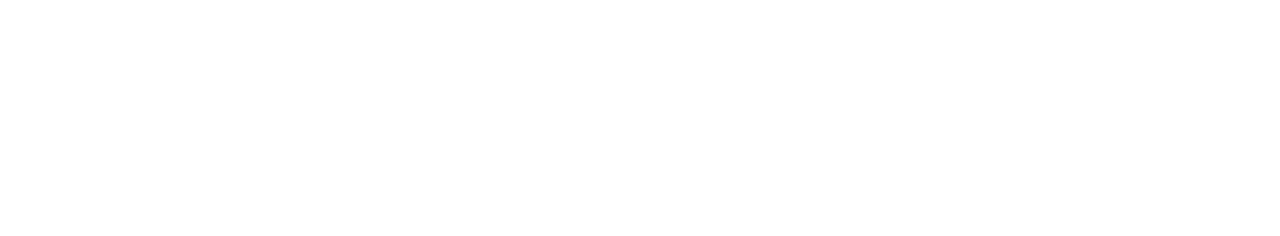
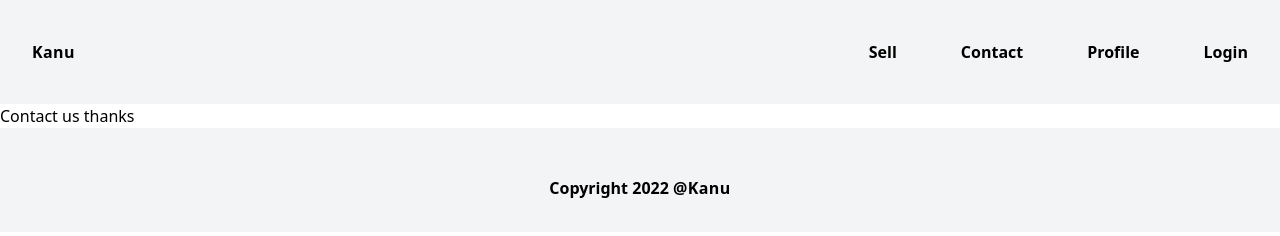
Before and after one commit to Niran-Chan/Kanu, a Gatsby site: page /contact in a window 1280 px wide. Built offline with nearby package versions, Linux system fonts and the light colour scheme; Gatsby itself is replaced by a stand-in of ours.

Commit message:
Fixing simple layout issues

```diff
--- a/src/components/Layout.tsx
+++ b/src/components/Layout.tsx
@@ -9,18 +9,22 @@ const Layout = ({
   };
 
   const {isAuth,setIsAuth} = useContext( AuthContext)
-  const buttonText = isAuth ? "Sign out" : "Login"
-  const link = isAuth ? "/logout" : "/login"
+  const buttonText = (isAuth == "AUTHORISED") ? "Sign out" : "Login"
+  const link = isAuth == "AUTHORISED" ? "/logout" : "/login"
   return (
     <div>
       <nav className="flex bg-gray-100 items-center flex-wrap py-8 pl-8">
-        <h3 className="logoStyles">Kanu</h3>
+        <h3 className="logoStyles">
+        <Link to="/">
+        Kanu
+        </Link>
+        </h3>
         <ul className="lg:inline-flex lg:flex-row lg:ml-auto">
         <Link to="/sell" >
           <li className="hrefStyles  ">Sell</li>
             </Link>
           <li className="hrefStyles">
-            <Link to="/">Home</Link>
+            <Link to="/contact">Contact</Link>
           </li>
           <li className="hrefStyles">
             <Link to="/profile">Profile</Link>
--- a/src/pages/contact.tsx
+++ b/src/pages/contact.tsx
@@ -1,13 +1,14 @@
 import React from 'react'
 import { graphql, useStaticQuery } from 'gatsby'
-
+import Layout from '../components/Layout'
 export default function Contact ()
 {
 	return (
-
-	<h1 class="text-white">
-		Contact us thanks
-	</h1>
+	<Layout>
+	<div class="text-black">
+		<h1>Contact us thanks </h1>
+	</div>
+	</Layout>
 	)
 
 }
--- a/src/pages/dashboard.tsx
+++ b/src/pages/dashboard.tsx
@@ -42,12 +42,6 @@ export const query = graphql`
         }
         id
       }
-    },
-   postgres {
-    customers {
-      id
-      name
-      }
     }
   }
 `;
```
